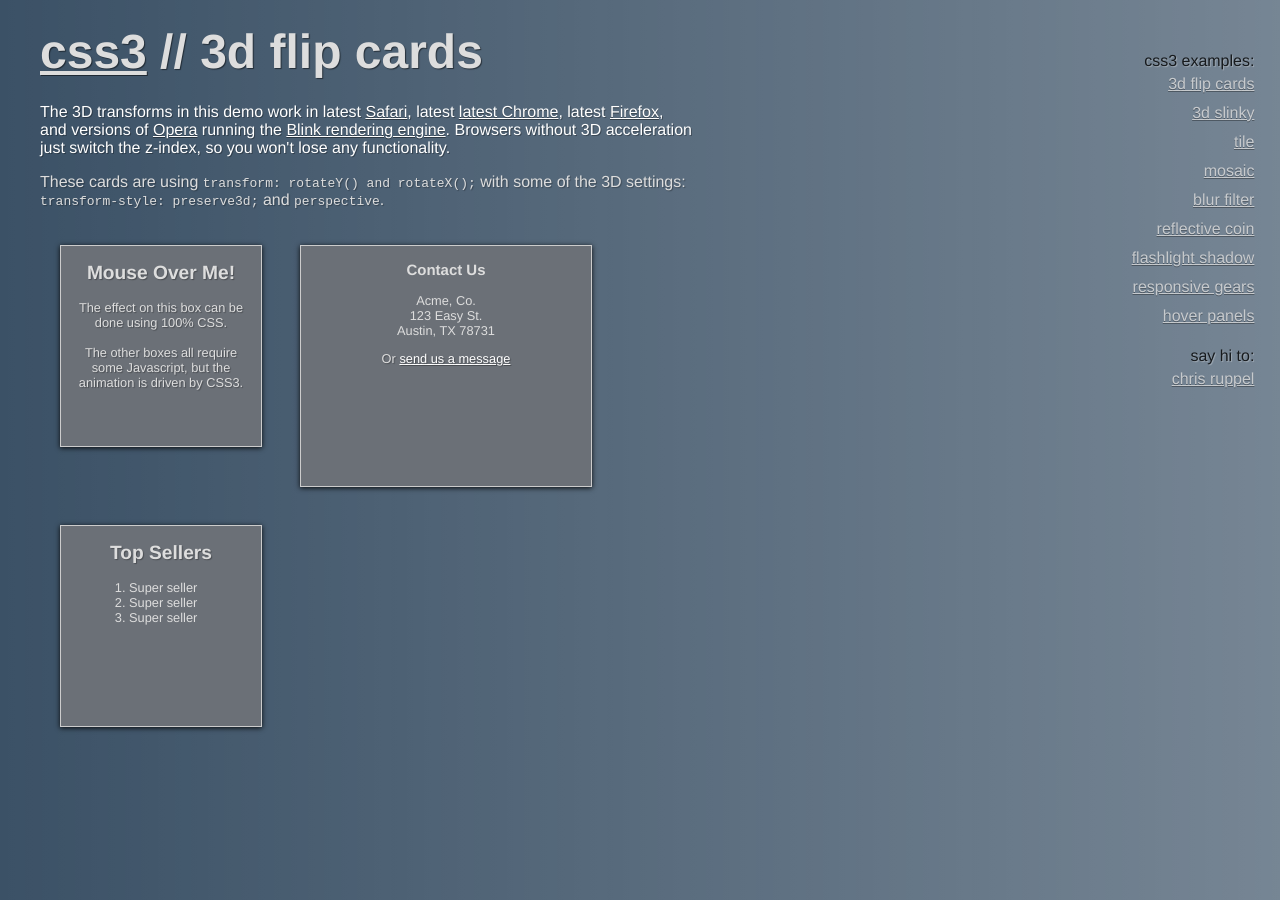
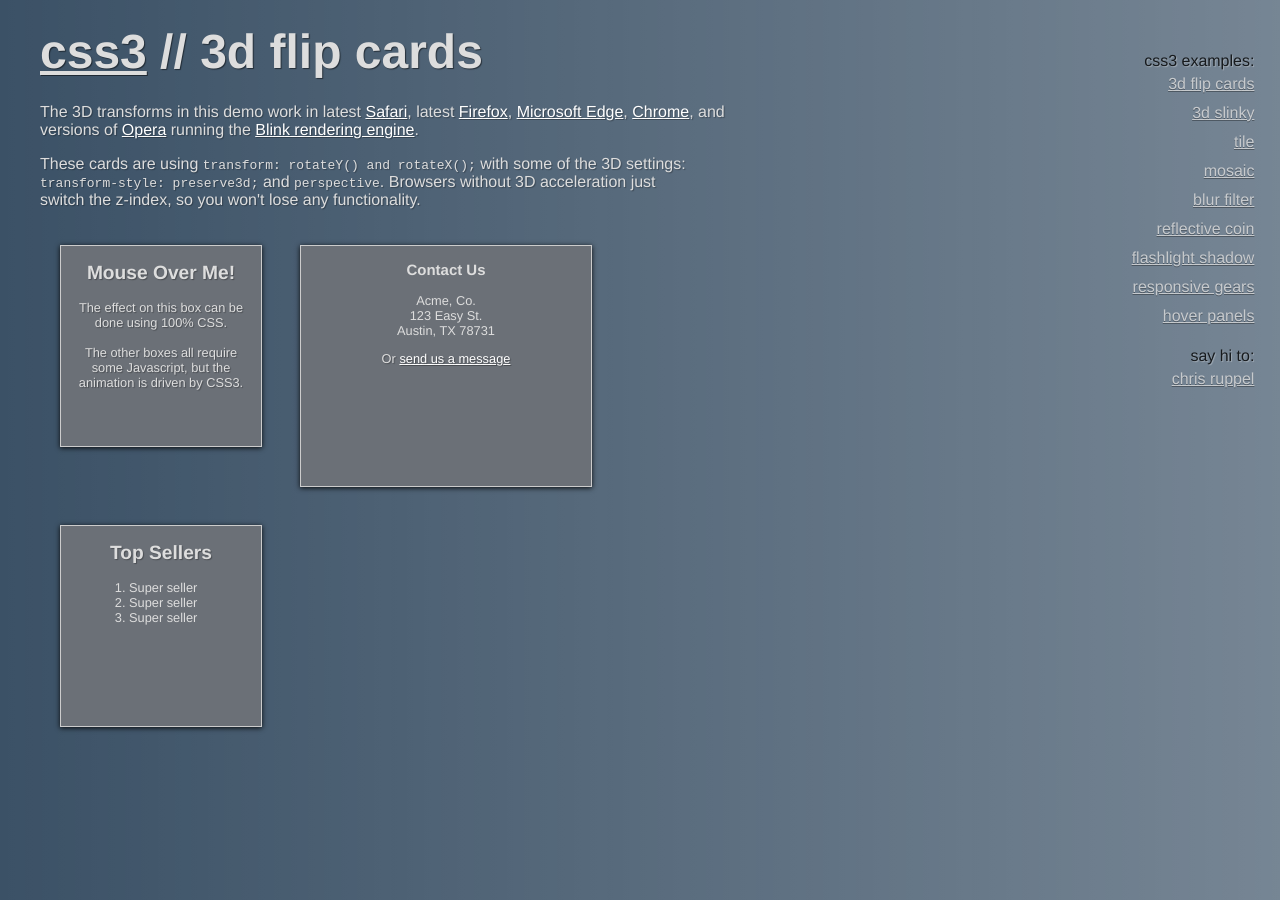
Before and after one commit to rupl/css3playground.com, a Jekyll site: the page built from _posts/demos/0001-01-01-3d-flip-cards.html, in a window 1280 px wide. Built offline with Jekyll 4.4.1, drawn with Linux system fonts in a browser that asks for light colours; nearby versions of some CDN libraries.

Commit message:
:newspaper: update 3D browser list. Welcome, Edge!

```diff
--- a/_includes/browsers-3d.html
+++ b/_includes/browsers-3d.html
@@ -1,3 +1,9 @@
 <p class="intro">
-		The 3D transforms in this demo work in latest <a href="http://www.apple.com/safari/">Safari</a>, latest <a href="http://www.google.com/chrome">latest Chrome</a>, latest <a href="http://www.mozilla.org/en-US/firefox/channel/">Firefox</a>, and versions of <a href="http://www.opera.com/developer/next">Opera</a> running the <a href="http://www.chromium.org/blink">Blink rendering engine</a>.
+  The 3D transforms in this demo work in latest
+  <a href="https://www.apple.com/safari/">Safari</a>, latest
+  <a href="https://www.mozilla.org/en-US/firefox/">Firefox</a>,
+  <a href="https://www.microsoft.com/en-us/windows/microsoft-edge">Microsoft Edge</a>,
+  <a href="https://www.google.com/chrome">Chrome</a>, and versions of
+  <a href="http://www.opera.com/">Opera</a> running the
+  <a href="https://www.chromium.org/blink">Blink rendering engine</a>.
 </p>
--- a/_posts/demos/0001-01-01-3d-flip-cards.html
+++ b/_posts/demos/0001-01-01-3d-flip-cards.html
@@ -285,14 +285,11 @@ original: flip-card.php
 </script>
 
 <h1><a href="http://css3playground.com">css3</a> // {{ page.title }}</h1>
-<p class="warning">
-  The 3D transforms in this demo work in latest <a href="http://www.apple.com/safari/">Safari</a>, latest <a href="http://www.google.com/chrome">latest Chrome</a>, latest <a href="http://www.mozilla.org/en-US/firefox/channel/">Firefox</a>, and versions of <a href="http://www.opera.com/developer/next">Opera</a> running the <a href="http://www.chromium.org/blink">Blink rendering engine</a>.
-  Browsers without 3D acceleration just switch the z-index, so you won't lose any functionality.
-</p>
+{% include browsers-3d.html %}
 
 <p class="instructions">
  These cards are using <code>transform: rotateY() and rotateX();</code> with some of the 3D settings:
- <code>transform-style: preserve3d;</code> and <code>perspective</code>.<br>
+ <code>transform-style: preserve3d;</code> and <code>perspective</code>. Browsers without 3D acceleration just switch the z-index, so you won't lose any functionality.
 </p>
 
 <div class="hover panel">
```
